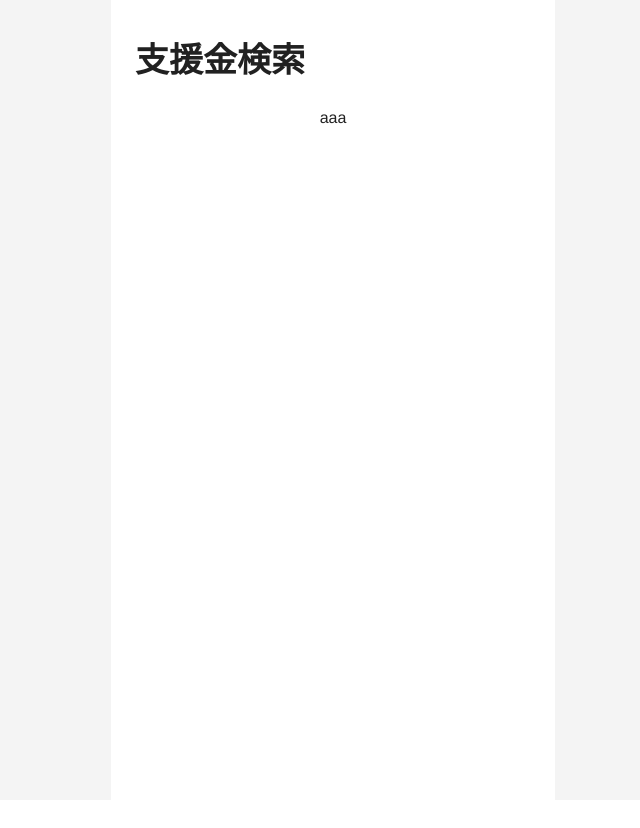
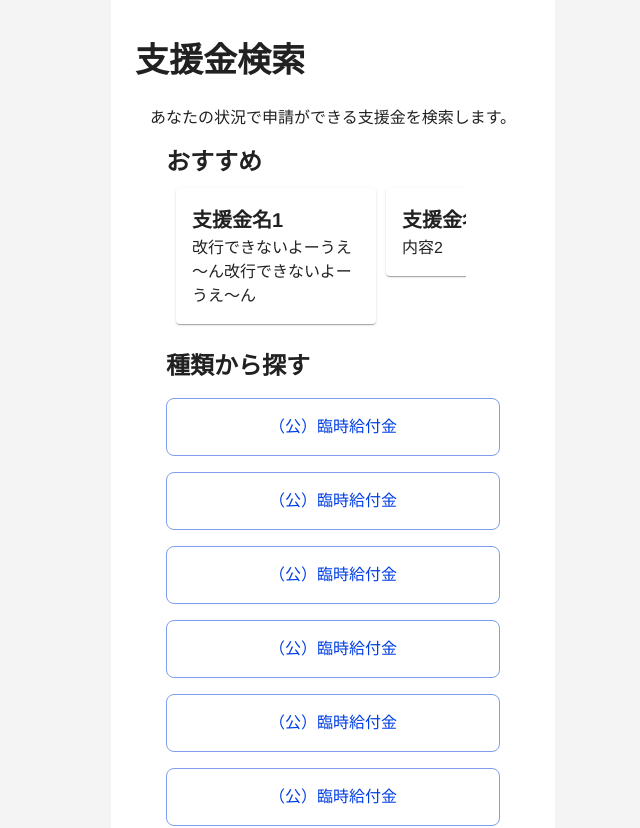
Before and after one commit to STECH-for-My-Shienkin-Navi/My-Shienkin-Navi, a React (Vite) app: page /SupportSearch in a window 1280 px wide. Shown: the top 828 px of the page, without its empty margins (307-947 px from the left). Before the commit the page ends 800 px from the top, so only its background shows below. Built offline with nearby package versions, Linux system fonts and the light colour scheme.

Commit message:
feat: とりあえず実装

```diff
--- a/src/components/pages/SupportSearchPage.tsx
+++ b/src/components/pages/SupportSearchPage.tsx
@@ -1,10 +1,75 @@
 import { FC } from 'react';
 import { MainLayout } from '../layout/MainLayout';
+import { Box, Typography } from '@mui/material';
+import { CommonCard } from '../common/CommonCard';
+import { Col } from '../common/Col';
+import { supportMoneyList } from '../../data/supportMoneyList';
+import { CommonButton } from '../common/CommonButton';
+import { temporaryMoneyList } from '../../data/temporaryMoneyList';
+import { useNavigate } from 'react-router-dom';
 
 export const SupportSearchPage: FC = () => {
+  const navigator = useNavigate();
   return (
     <MainLayout title="支援金検索">
-      <div>aaa</div>
+      <Box>
+        <Box>
+          <Typography>あなたの状況で申請ができる支援金を検索します。</Typography>
+        </Box>
+        <Box sx={{ mx: 2, mt: 2 }}>
+          <Typography variant="h5">おすすめ</Typography>
+          <Box
+            sx={{
+              display: "flex",
+              alignItems: "“flex-start”",
+              justifyContent: "flex-start",
+              gap: "10px",
+              overflowX: "scroll",
+              width: "300px",
+              padding: "10px"
+            }}
+          >
+            {supportMoneyList.map((item) => {
+              return (
+                <Box key={item.title} sx={{ maxWidth: "200px", minWidth: "200px" }}>
+                  <CommonCard onClick={() => navigator(item.path)} title={item.title}><Typography sx={{ lineBreak: "loose", whiteSpace: "normal" }}>{item.contents}</Typography></CommonCard>
+                </Box>
+              )
+            })}
+          </Box>
+        </Box>
+        <Box sx={{ mx: 2, mt: 2 }}>
+          <Box>
+            <Typography variant="h5">種類から探す</Typography>
+          </Box>
+          <Box sx={{ mt: 2 }}>
+            <Col spacing={2}>
+              {temporaryMoneyList.map((item) => {
+                return (
+                  <CommonButton
+                    key={item.title}
+                    isPrimary={false}
+                    isSecondary={true}
+                    onClick={() => navigator(item.path)}
+                  >
+                    {item.title}
+                  </CommonButton>
+                )
+              })}
+            </Col>
+          </Box>
+        </Box>
+        <Box sx={{ mt: 8, mb: 4 }}>
+          <CommonButton
+            isPrimary={false}
+            isSecondary={false}
+            isText={true}
+            onClick={() => navigator('/')}
+          >
+            {'最初の画面に戻る'}
+          </CommonButton>
+        </Box>
+      </Box>
     </MainLayout>
   );
 };
--- /dev/null
+++ b/src/data/supportMoneyList.tsx
@@ -0,0 +1,22 @@
+export const supportMoneyList = [
+    {
+        title: '支援金名1',
+        contents: '改行できないよーうえ〜ん改行できないよーうえ〜ん',
+        path: '/SupportDetail',
+    },
+    {
+        title: '支援金名2',
+        contents: '内容2',
+        path: '/SupportDetail',
+    },
+    {
+        title: '支援金名3',
+        contents: '内容3',
+        path: '/SupportDetail',
+    },
+    {
+        title: '支援金名4',
+        contents: '内容4',
+        path: '/SupportDetail',
+    },
+];
--- /dev/null
+++ b/src/data/temporaryMoneyList.tsx
@@ -0,0 +1,34 @@
+export const temporaryMoneyList = [
+    {
+        title: '（公）臨時給付金',
+        path: '/SupportList',
+    },
+    {
+        title: '（公）臨時給付金',
+        path: '/SupportList',
+    },
+    {
+        title: '（公）臨時給付金',
+        path: '/SupportList',
+    },
+    {
+        title: '（公）臨時給付金',
+        path: '/SupportList',
+    },
+    {
+        title: '（公）臨時給付金',
+        path: '/SupportList',
+    },
+    {
+        title: '（公）臨時給付金',
+        path: '/SupportList',
+    },
+    {
+        title: '（公）臨時給付金',
+        path: '/SupportList',
+    },
+    {
+        title: '（公）臨時給付金',
+        path: '/SupportList',
+    },
+];
```
